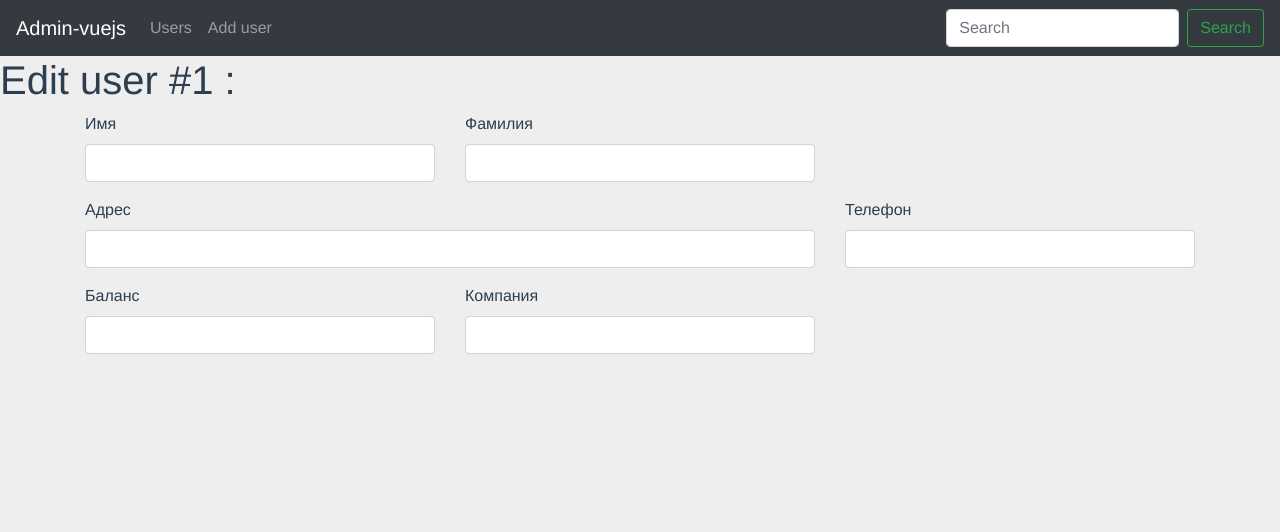
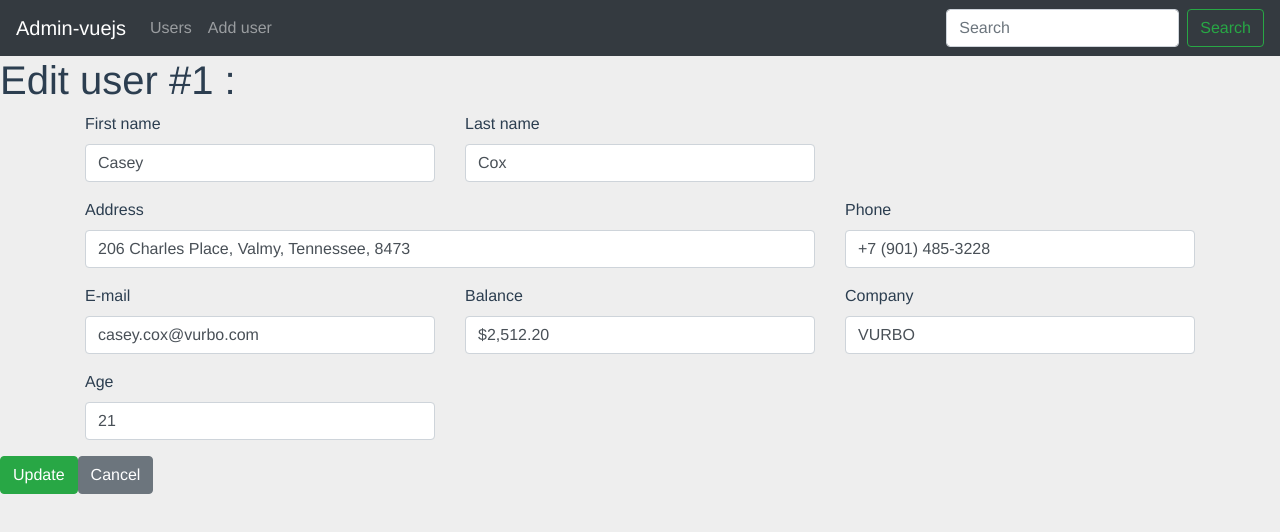
Before and after one commit to sovxcite/admin-vuejs, a Vue app: page /#/edit-user/1 in a window 1280 px wide. Shown: the top 532 px of the page. Built offline with nearby package versions, Linux system fonts and the light colour scheme; data requests are answered from the project's data file.

Commit message:
Added loader logic.

```diff
--- /dev/null
+++ b/src/base/BasePageMixin.js
@@ -0,0 +1,30 @@
+export default {
+  data() {
+    return {
+      BasePage: {
+        $semaphore: 0
+      }
+    };
+  },
+  computed: {
+    isProcessing() {
+      return this.$data.BasePage.$semaphore > 0;
+    }
+  },
+  methods: {
+    invoke(promise) {
+      this.$getSpinner();
+      promise.finally(() => this.$releaseSpinner());
+      return promise;
+    },
+    $getSpinner() {
+      this.$data.BasePage.$semaphore++;
+    },
+    $releaseSpinner() {
+      this.$data.BasePage.$semaphore--;
+      if (this.$data.BasePage.$semaphore < 0) {
+        throw new Error("Spinner semaphore: illegal operation");
+      }
+    }
+  }
+};
--- /dev/null
+++ b/src/components/PageSpinner.vue
@@ -0,0 +1,69 @@
+<template>
+    <div class="spinner">
+      <div class="loader"></div>
+    </div>
+</template>
+
+<script>
+export default {
+  name: "PageSpinner"
+};
+</script>
+
+<style scoped>
+/*Spinner*/
+.spinner {
+     background-color: rgba(255, 255, 255, 0.95);
+     display: flex;
+     align-items: center;
+     justify-content: center;
+     position: fixed;
+     z-index: 10;
+     left: 0;
+     top: 0;
+     width: 100%;
+     height: 100%;
+     overflow: auto;
+}
+/*Loader*/
+.loader,
+.loader:after {
+  border-radius: 50%;
+  width: 50px;
+  height: 50px;
+}
+.loader {
+  font-size: 8px;
+  position: relative;
+  text-indent: -9999em;
+  border-top: 1.1em solid rgba(134,134,134, 0.2);
+  border-right: 1.1em solid rgba(134,134,134, 0.2);
+  border-bottom: 1.1em solid rgba(134,134,134, 0.2);
+  border-left: 1.1em solid #868686;
+  -webkit-transform: translateZ(0);
+  -ms-transform: translateZ(0);
+  transform: translateZ(0);
+  -webkit-animation: load8 1.1s infinite linear;
+  animation: load8 1.1s infinite linear;
+}
+@-webkit-keyframes load8 {
+  0% {
+    -webkit-transform: rotate(0deg);
+    transform: rotate(0deg);
+  }
+  100% {
+    -webkit-transform: rotate(360deg);
+    transform: rotate(360deg);
+  }
+}
+@keyframes load8 {
+  0% {
+    -webkit-transform: rotate(0deg);
+    transform: rotate(0deg);
+  }
+  100% {
+    -webkit-transform: rotate(360deg);
+    transform: rotate(360deg);
+  }
+}
+</style>
--- a/src/components/UserForm.vue
+++ b/src/components/UserForm.vue
@@ -1,49 +1,41 @@
 <template>
   <div class="container">
+    <form name="user">
       <div class="row">
         <div class="col-sm-4 form-group">
-            <label>Имя</label>
-            <input
-                type="text"
-                class="form-control"
-                v-model="localUser.firstName">
+          <label>First name</label>
+          <input type="text" class="form-control" v-model="localUser.firstName">
         </div>
         <div class="col-sm-4 form-group">
-            <label>Фамилия</label>
-            <input
-                type="text"
-                class="form-control"
-                v-model="localUser.lastName">
+          <label>Last name</label>
+          <input type="text" class="form-control" v-model="localUser.lastName">
         </div>
         <div class="col-sm-8 form-group">
-            <label>Адрес</label>
-            <input
-                type="text"
-                class="form-control"
-                v-model="localUser.address">
+          <label>Address</label>
+          <input type="text" class="form-control" v-model="localUser.address">
         </div>
         <div class="col-sm-4 form-group">
-            <label>Телефон</label>
-            <input
-                type="text"
-                class="form-control"
-                v-model="localUser.phone">
+          <label>Phone</label>
+          <input type="text" class="form-control" v-model="localUser.phone">
         </div>
         <div class="col-sm-4 form-group">
-            <label>Баланс</label>
-            <input
-                type="text"
-                class="form-control"
-                v-model="localUser.balance">
+          <label>E-mail</label>
+          <input type="email" class="form-control" v-model="localUser.email">
         </div>
         <div class="col-sm-4 form-group">
-            <label>Компания</label>
-            <input
-                type="text"
-                class="form-control"
-                v-model="localUser.company">
+          <label>Balance</label>
+          <input type="text" class="form-control" v-model="localUser.balance">
+        </div>
+        <div class="col-sm-4 form-group">
+          <label>Company</label>
+          <input type="text" class="form-control" v-model="localUser.company">
+        </div>
+        <div class="col-sm-4 form-group">
+          <label>Age</label>
+          <input type="number" class="form-control" v-model="localUser.age">
         </div>
       </div>
+    </form>
   </div>
 </template>
 
--- a/src/components/UserList.vue
+++ b/src/components/UserList.vue
@@ -1,4 +1,5 @@
 <template>
+  <div>
     <table class="table">
       <thead class="thead-dark">
         <tr>
@@ -17,7 +18,9 @@
       </thead>
       <tbody>
         <tr v-for="user in users" v-bind:key="user.id">
-        <th scope="row"><router-link :to="'/edit-user/' + user.id"># {{ user.id }}</router-link></th>
+          <th scope="row">
+            <router-link :to="'/edit-user/' + user.id"># {{ user.id }}</router-link>
+          </th>
           <td>{{user.firstName}}</td>
           <td>{{user.lastName}}</td>
           <td>{{user.email}}</td>
@@ -26,11 +29,32 @@
           <td>{{user.balance}}</td>
           <td>{{user.age}}</td>
           <td><img v-bind:src="user.picture"></td>
-        <td><router-link :to="'/edit-user/' + user.id"><font-awesome-icon class="edit-btn" icon="user-edit"/></router-link></td>
-        <td><font-awesome-icon class="remove-btn" icon="times" @click="$emit('remove-user', user.id)"/></td>
+          <td>
+            <router-link :to="'/edit-user/' + user.id">
+              <font-awesome-icon class="edit-btn" icon="user-edit" />
+            </router-link>
+          </td>
+          <td>
+            <font-awesome-icon class="remove-btn" icon="times" @click="$emit('remove-user', user.id)" />
+          </td>
         </tr>
       </tbody>
+      <tfoot>
+        <tr>
+          <td colspan="12" class="align-middle">
+            <ul class="pagination">
+              <li class="page-item disabled"><a class="page-link" href="#">Previous</a></li>
+              <li class="page-item"><a class="page-link" href="#">1</a></li>
+              <li class="page-item active"><a class="page-link" href="#">2</a></li>
+              <li class="page-item"><a class="page-link" href="#">3</a></li>
+              <li class="page-item"><a class="page-link" href="#">Next</a></li>
+            </ul>
+          </td>
+        </tr>
+      </tfoot>
     </table>
+
+  </div>
 </template>
 
 <script>
@@ -46,26 +70,36 @@ table.table {
     max-width: 1200px;
     margin: 10px auto 0 auto;
   }
+
   .table th,
   .table td {
     vertical-align: middle;
   }
+
+  ul.pagination {
+    margin: 0;
+  }
+
   img {
     border-radius: 30px;
     width: 48px;
     height: 48px;
   }
+
   .remove-btn {
     cursor: pointer;
     color: red;
   }
+
   .remove-btn:hover {
     color: rgba(255, 0, 0, 0.7);
   }
+
   .edit-btn {
     cursor: pointer;
     color: blue;
   }
+
   .edit-btn:hover {
     color: rgba(0, 0, 255, 0.7);
   }
--- /dev/null
+++ b/src/services/UserService.js
@@ -0,0 +1,18 @@
+import axios from "axios";
+
+const BASE_URL = "http://localhost:3001";
+
+export default {
+  getUsers() {
+    return axios.get(`${BASE_URL}/users`);
+  },
+  getUser(id) {
+    return axios.get(`${BASE_URL}/users/${id}`);
+  },
+  removeUser(id) {
+    return axios.delete(`${BASE_URL}/users/${id}`);
+  },
+  editUser(id) {
+    return axios.patch(`${BASE_URL}/users/${id}`);
+  }
+};
--- a/src/views/EditUserPage.vue
+++ b/src/views/EditUserPage.vue
@@ -1,18 +1,25 @@
 <template>
     <div>
         <h1>Edit user #{{id}} :</h1>
-      <UserForm :user="user"></UserForm>
+        <PageSpinner v-if="!user" />
+        <UserForm v-else :user="user"></UserForm>
+        <div>
+            <button type="button" class="btn btn-success">Update</button>
+            <button type="button" class="btn btn-secondary">Cancel</button>
+        </div>
     </div>
 </template>
 
 <script>
     import axios from "axios";
     import UserForm from "@/components/UserForm.vue";
+    import PageSpinner from "@/components/PageSpinner.vue";
 
     export default {
         name: "edit-user",
         components: {
-      UserForm
+            UserForm,
+            PageSpinner
         },
         mounted() {
             this.loadUser(this.id);
@@ -29,7 +36,7 @@ export default {
                     .catch(error => console.error(error));
             }
         },
-    data: function() {
+        data: function () {
             return {
                 user: null
             }
--- a/src/views/UsersPage.vue
+++ b/src/views/UsersPage.vue
@@ -1,37 +1,45 @@
 <template>
   <div>
     <h1>Users :</h1>
-    <user-list v-bind:users="users" @remove-user="removeUser"></user-list>
+    <user-list v-if="users" v-bind:users="users" @remove-user="removeUser"/>
+    <PageSpinner v-if="isProcessing"/>
   </div>
 </template>
 
 <script>
 import UserList from "@/components/UserList.vue";
-import axios from "axios";
+import PageSpinner from "@/components/PageSpinner.vue";
+import UserService from "@/services/UserService.js";
+import BasePageMixin from "@/base/BasePageMixin.js";
 
 export default {
   name: "users",
+  mixins: [BasePageMixin],
   components: {
-    UserList
+    UserList,
+    PageSpinner
   },
   mounted() {
+      console.log(this.$data);
       this.loadUsers();
   },
   methods: {
       loadUsers() {
-          axios.get('http://localhost:3001/users')
+          this.users = null;
+          this.invoke(UserService.getUsers())
           .then(response => this.users = response.data)
           .catch(error => console.error(error));
       },
       removeUser(id) {
-          axios.delete(`http://localhost:3001/users/${id}`)
+          this.users = null;
+          this.invoke(UserService.removeUser(id))
           .then(() => this.loadUsers())
           .catch(error => console.error(error));
       }
   },
     data: function() {
         return {
-            users: []
+            users: null
         }
     }
 };
--- /dev/null
+++ b/vue.config.js
@@ -0,0 +1,5 @@
+module.exports = {
+  configureWebpack: {
+    devtool: "source-map"
+  }
+};
```
Lines whose indentation alone changed are shown as unchanged.
